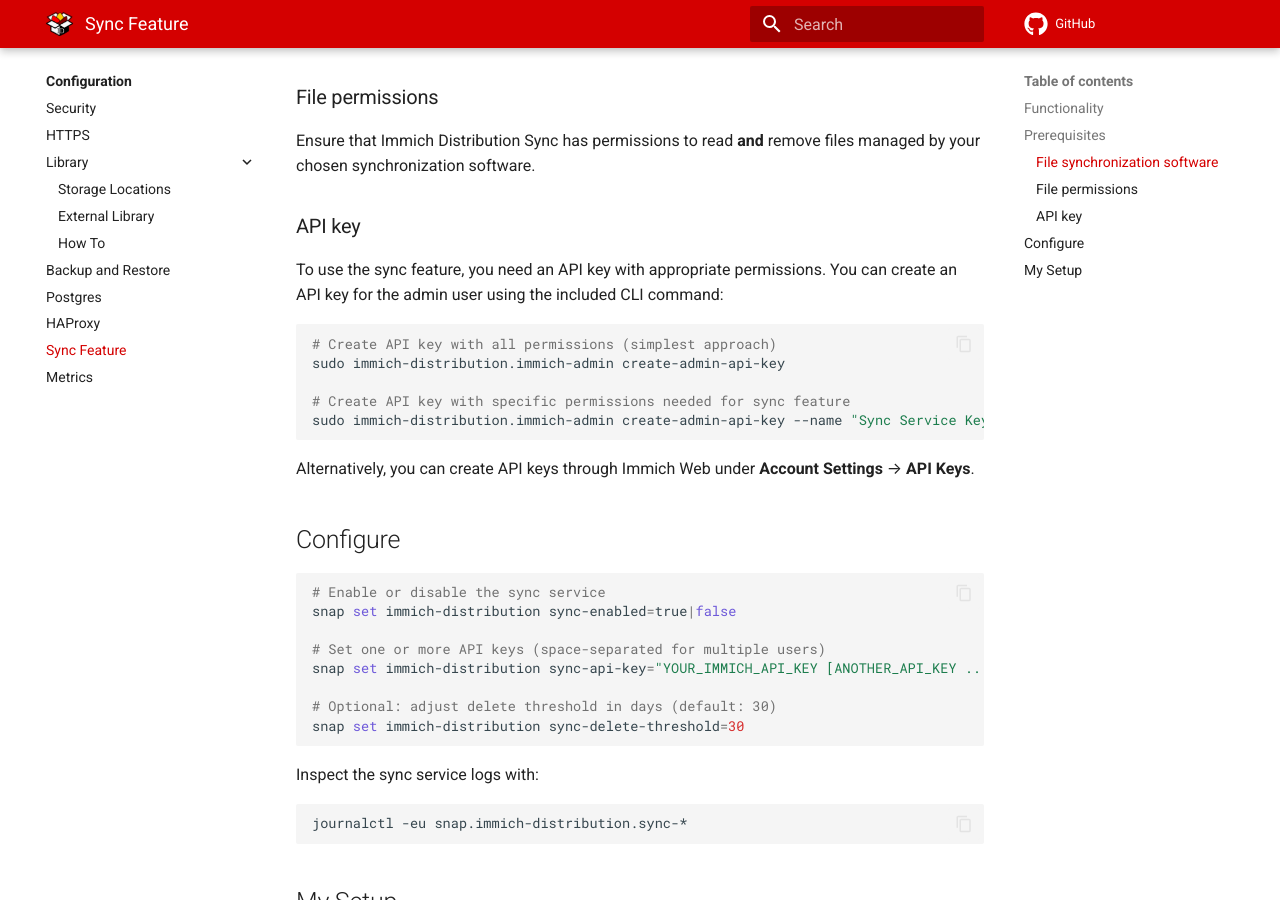
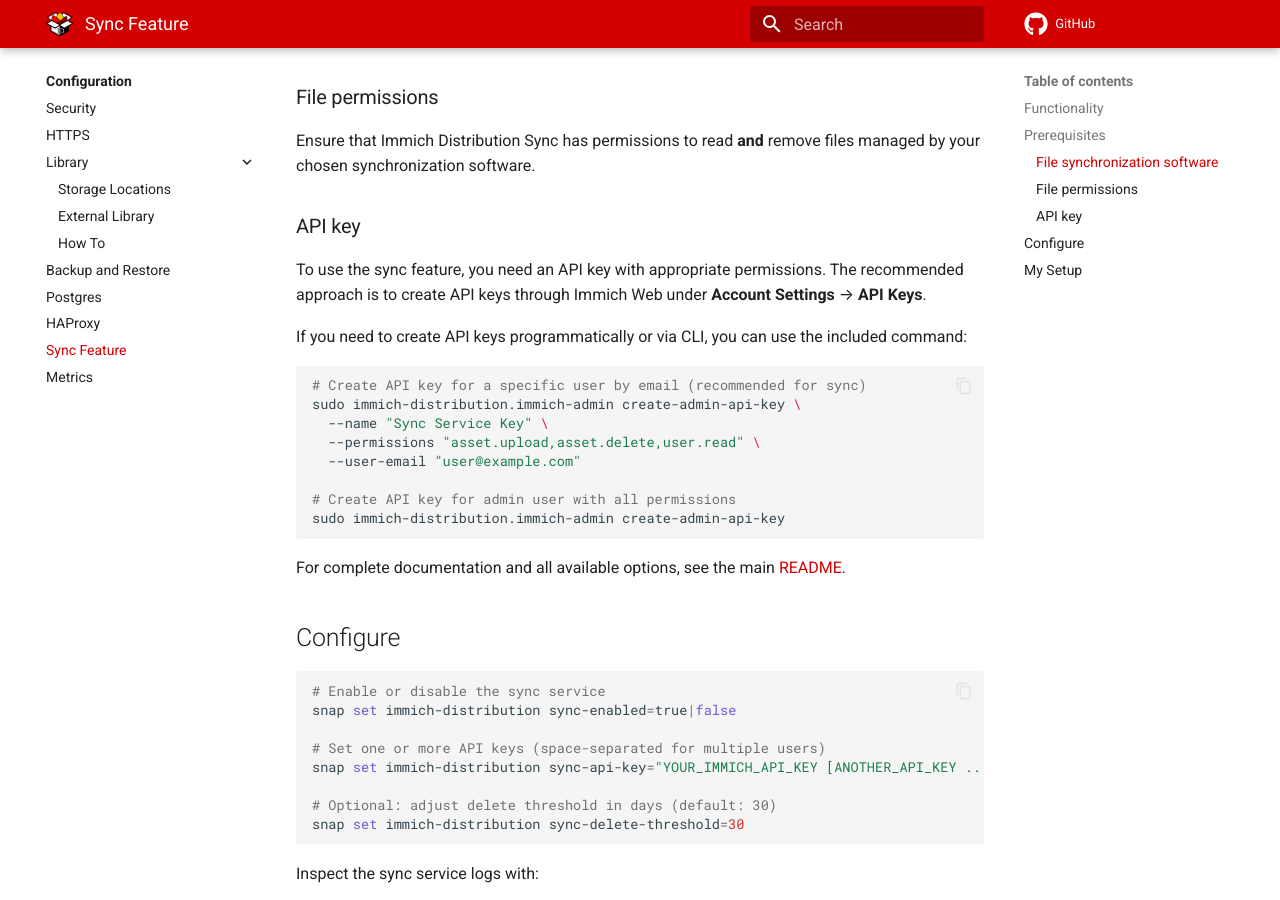
Before and after one commit to nsg/immich-distribution, an MkDocs documentation site: the page built from docs/docs/configuration/sync.md, in a window 1280 px wide and 900 px high, scrolled down 1292 px. Built offline with MkDocs 1.6.1 and Material for MkDocs 9.7.7, drawn with Linux system fonts in a browser that asks for light colours; comment, search, counter and statistics services are not loaded.

Commit message:
Update documentation

````diff
--- a/docs/docs/configuration/sync.md
+++ b/docs/docs/configuration/sync.md
@@ -40,17 +40,22 @@
 
 ### API key
 
-To use the sync feature, you need an API key with appropriate permissions. You can create an API key for the admin user using the included CLI command:
+To use the sync feature, you need an API key with appropriate permissions. The recommended approach is to create API keys through Immich Web under **Account Settings** → **API Keys**.
+
+If you need to create API keys programmatically or via CLI, you can use the included command:
 
 ```bash
-# Create API key with all permissions (simplest approach)
+# Create API key for a specific user by email (recommended for sync)
+sudo immich-distribution.immich-admin create-admin-api-key \
+  --name "Sync Service Key" \
+  --permissions "asset.upload,asset.delete,user.read" \
+  --user-email "user@example.com"
+
+# Create API key for admin user with all permissions
 sudo immich-distribution.immich-admin create-admin-api-key
-
-# Create API key with specific permissions needed for sync feature
-sudo immich-distribution.immich-admin create-admin-api-key --name "Sync Service Key" --permissions "asset.upload,asset.delete,user.read"
 ```
 
-Alternatively, you can create API keys through Immich Web under **Account Settings** → **API Keys**.
+For complete documentation and all available options, see the main [README](https://github.com/nsg/immich-distribution#generate-api-keys).
 
 ## Configure
 
````
Also changed, not shown: README.md.
